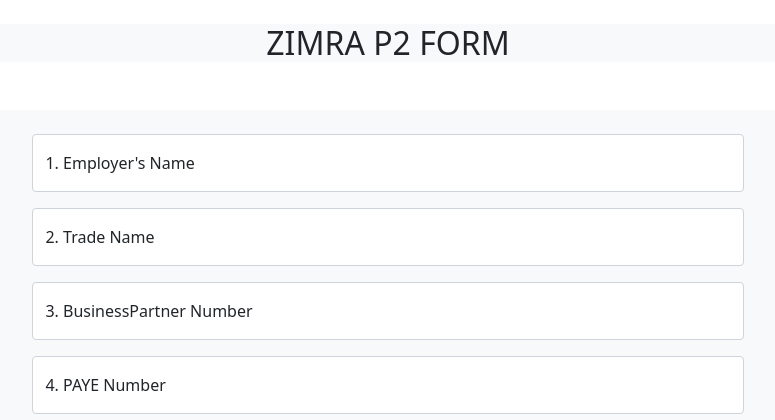
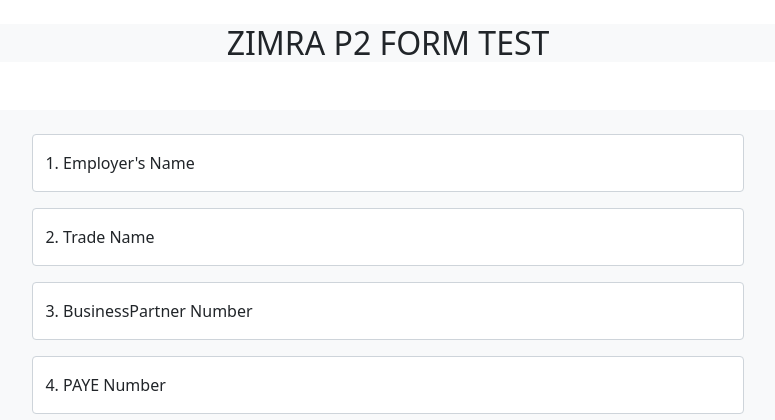
Before and after one commit to nyashaChiza/report_generation, a PHP site: page / in a window 1280 px wide. Shown: the top 420 px of the page, without its empty margins (252-1027 px from the left). Run offline with PHP 8.4, Linux system fonts and the light colour scheme.

Commit message:
TEST CHECK

```diff
--- a/index.php
+++ b/index.php
@@ -11,7 +11,7 @@
    <body>
    <br>
       <div class='text-header bg-light text-center col-md-12 mx-auto'>
-	  <span class = 'h2 text-center  mx-auto'> ZIMRA P2 FORM</span>
+	  <span class = 'h2 text-center  mx-auto'> ZIMRA P2 FORM TEST</span>
 	  </div>
 	  <br><br>
         <div class="col-md-8 mx-auto bg-light" >
```
